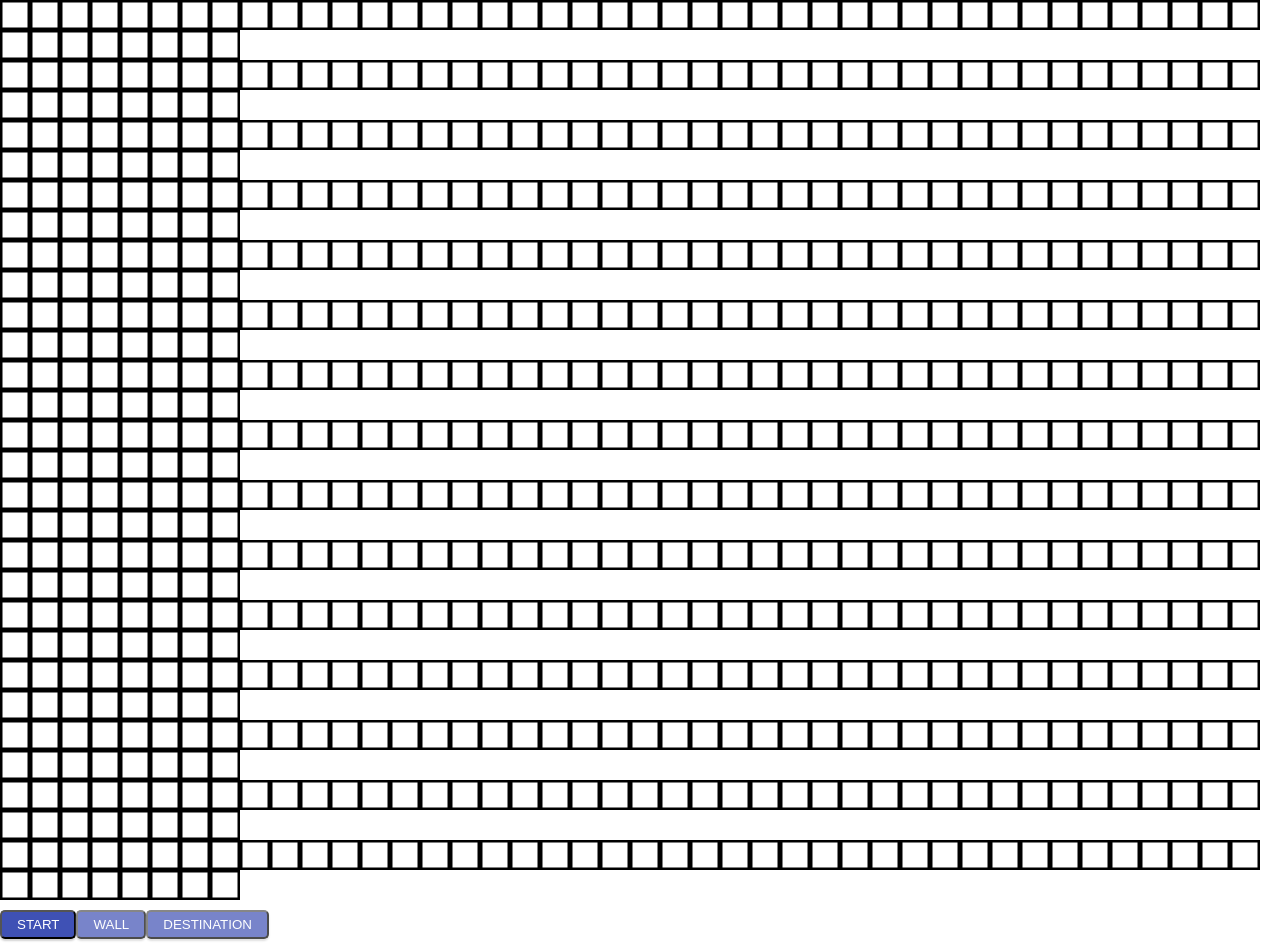
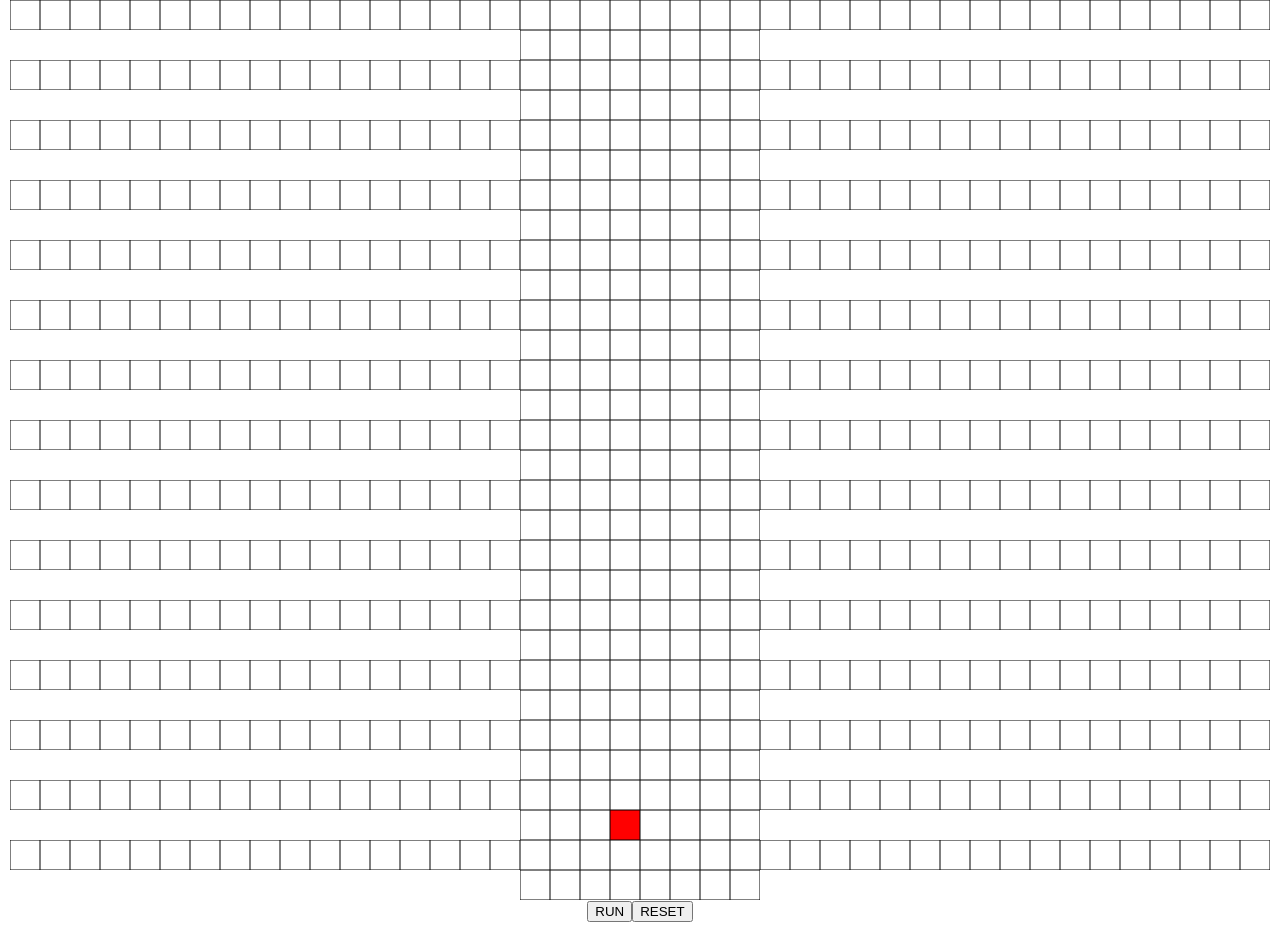
Before and after one commit to Randy1005/PathfindingVisualization, a React (Create React App) app in the folder react-pathfinder/: page / in a window 1280 px wide. Shown: the part 300-1249 px from the top of the page. After the commit the page ends 1222 px from the top, so only its background shows below. Built offline with nearby package versions, Linux system fonts and the light colour scheme.

Commit message:
drag start node

```diff
--- a/react-pathfinder/src/App.js
+++ b/react-pathfinder/src/App.js
@@ -1,27 +1,34 @@
 import React, {Component} from 'react';
 import './App.css';
 import { Grid, AStarManager } from './components/Library';
-import { ButtonGroup } from './components/UI';
 
 class App extends Component {
 
     constructor() {
         super();
-        this.grid = new Grid(20, 50);
         this.manager = new AStarManager();
 
         this.state = {
-            grid: this.grid,
             manager: this.manager
         }
+
+
     }
 
     render() {
         return (
             <React.Fragment>
-                {this.state.grid.render()}
-                <ButtonGroup/>
+                <div className="App">
+                    <g>
+                        <Grid rows={20} cols={50}></Grid>
+                    </g>
+                    <div>
+                        <button>RUN</button>
+                        <button>RESET</button>
+                    </div>
+                </div>
             </React.Fragment>
+
 
         );
     }
--- a/react-pathfinder/src/components/Cell.js
+++ b/react-pathfinder/src/components/Cell.js
@@ -14,23 +14,33 @@ class Cell extends Component {
         return this.props[propKey];
     }
 
-    removeProperty(props = []) {
-        for (var property of props) {
+    removeProperty(properties = []) {
+        for (let property of properties) {
             delete this.props[property];
         }
     }
 
+
+
     render() {
         return (
-            <svg style={{display: "inline"}, {verticalAlign: "top"}} width={this.props.rect.w} height={this.props.rect.h} ref={(svg) => this.svg = svg}>
+            <svg cellidx={this.props.cellidx}
+            onMouseUp={this.props.onMouseUp}
+            onMouseOver={this.props.onMouseOver}
+            onMouseDown={this.props.onMouseDown}
+            style={{display: "inline"}, {verticalAlign: "top"}}
+
+            width={this.props.rect.w}
+            height={this.props.rect.h}
+            ref={(svg) => this.svg = svg}>
                 <rect
                     x="0"
                     y="0"
                     width={this.props.rect.w}
                     height={this.props.rect.h}
                     stroke="black"
-                    fill="white"
-                    strokeWidth='5'
+                    fill={this.props.cellColorFill}
+                    strokeWidth='1'
                     ref={(e)=>this.svgRectEle = e}
                 />
             </svg>
--- a/react-pathfinder/src/components/Library.js
+++ b/react-pathfinder/src/components/Library.js
@@ -3,16 +3,26 @@ import { isUuid } from 'uuidv4';
 import Cell from './Cell';
 
 export class Grid extends Component {
-    constructor(rows, cols) {
-        super();
-        this.rowIndices = Array.from(Array(rows).keys());
-        this.colIndices = Array.from(Array(cols).keys());
+    constructor(props) {
+        super(props);
+        this.rowIndices = Array.from(Array(this.props.rows).keys());
+        this.colIndices = Array.from(Array(this.props.cols).keys());
 
-        let numCells = rows * cols;
+        let numCells = this.props.rows * this.props.cols;
         this.cells = Array(numCells);
         for (var i = 0; i < numCells; i++) {
             this.cells[i] = new Cell();
         }
+
+        this.mouseAction = null;
+        this.state = {
+            cells: this.cells
+        };
+
+
+        // assign start position and destination
+        this.cells[0].setProperties({'startPosition': true});
+        this.cells[945].setProperties({'destination': true});
     }
 
 
@@ -25,15 +35,50 @@ export class Grid extends Component {
     }
 
     removeFromCells(property) {
-        for (var i in this.cells) {
+        for (let i in this.cells) {
             if (this.cells[i].props[property]) {
                 this.cells[i].removeProperty([property]);
             }
         }
     }
 
+    mouseEvent(cellIdx, event) {
+        if (event.type === 'mouseup') {
+            this.mouseAction = null;
+            this.cells[cellIdx].removeProperty(['active']);
+            this.setState({
+                cells: this.cells
+            });
+            return;
+        }
+
+        // not holding down, ignore mouse over for this case
+        if (event.buttons !== 1 && event.type !== 'click') {
+            this.mouseAction = null;
+            return;
+        }
+
+
+        if (this.mouseAction == null) {
+            if (this.cells[cellIdx].getProperty('startPosition')) {
+                this.mouseAction = function(cellIdx) {
+                    this.removeFromCells('startPosition');
+                    this.cells[cellIdx].setProperties({'startPosition': true});
+
+                }
+            }
+        }
+
+
+        this.cells[cellIdx].setProperties({ 'active': true });
+        this.mouseAction(cellIdx);
+
+    }
+
+
     render() {
         return (
+
             <div className='grid'>
             {
                 this.rowIndices.map((row)=>{
@@ -41,9 +86,21 @@ export class Grid extends Component {
                         <div key={row} className='gridRow'>
                         {
                             this.colIndices.map((col)=>{
+                                let cellIndex = row * this.colIndices.length + col;
+
+                                let cellColorFill =
+                                this.cells[cellIndex].getProperty('startPosition') ? "blue" :
+                                this.cells[cellIndex].getProperty('destination') ? "red" :
+                                "none";
+
                                 return (
                                 <Cell
-                                    key={`#cell${row}_${col}`}
+                                    cellColorFill={cellColorFill}
+                                    onMouseDown={this.mouseEvent.bind(this, cellIndex)}
+                                    onMouseOver={this.mouseEvent.bind(this, cellIndex)}
+                                    onMouseUp={this.mouseEvent.bind(this, cellIndex)}
+                                    key={`#cellIdx${cellIndex}`}
+                                    cellidx={row * this.colIndices.length + col}
                                     rect={{w: 30, h: 30}}>
                                 </Cell>)
                             })
--- a/react-pathfinder/src/components/UI.js
+++ /dev/null
@@ -1,58 +0,0 @@
-import React, {useState, Component} from 'react'
-import styled from 'styled-components'
-
-const theme = {
-    blue: {
-        default: "#3f51b5",
-        hover: "#283593"
-    }
-};
-
-const Button = styled.button`
-  background-color: ${props => theme[props.theme].default};
-  color: white;
-  padding: 5px 15px;
-  border-radius: 5px;
-  outline: 0;
-  text-transform: uppercase;
-  margin: 10px 0px;
-  cursor: pointer;
-  box-shadow: 0px 2px 2px lightgray;
-  transition: ease background-color 250ms;
-  &:hover {
-    background-color: ${props => theme[props.theme].hover};
-  }
-  &:disabled {
-    cursor: default;
-    opacity: 0.7;
-  }
-`;
-
-Button.defaultProps = {
-    theme: "blue"
-};
-
-const ButtonToggle = styled(Button)`
-  opacity: 0.7;
-  ${({ active }) =>
-    active &&
-    `
-    opacity: 1;
-  `}
-`;
-
-export function ButtonGroup () {
-
-    const types = ["Start", "Wall", "Destination"];
-
-    const [active, setActive] = useState(types[0]);
-    return (
-        <div>
-            {types.map(type => (
-            <ButtonToggle key={type} active={active === type} onClick={() => setActive(type)}>
-              {type}
-            </ButtonToggle>
-            ))}
-        </div>
-    );
-};
```
